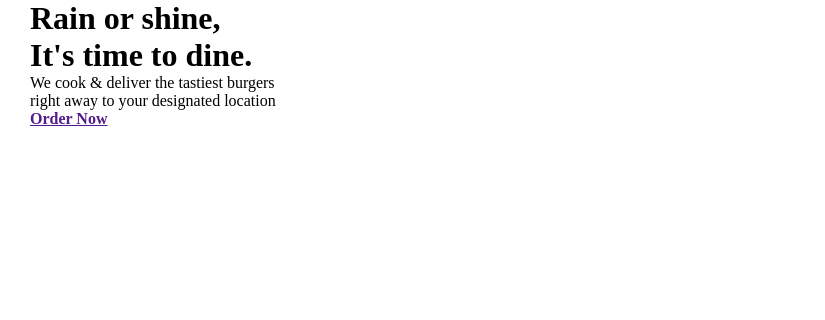
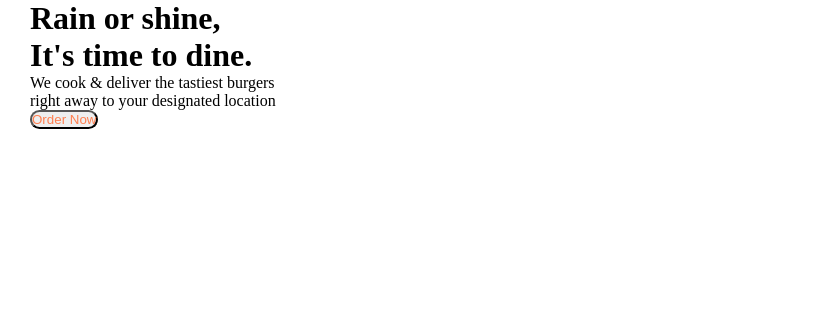
Before and after one commit to FloWambui/Burger-Palace., a plain HTML site: page index.html in a window 1280 px wide. Shown: the part 131-451 px from the top of the page, 0-825 px from the left. Drawn offline with Linux system fonts and the light colour scheme; grey boxes are pictures that could not be loaded.

Commit message:
added a button to the the navbar

```diff
--- a/index.css
+++ b/index.css
@@ -50,6 +50,10 @@
 .pic{
     height: 600px;
     width: 400px;
+}
+.button{
+    border-radius: 50px;
+    color: coral;
 }
 .discovermore{
     background-color: orange;
--- a/index.html
+++ b/index.html
@@ -41,7 +41,7 @@
 
             <h1><b>Rain or shine,<br>It's time to dine.</b></h1>
             <p>We cook & deliver the tastiest burgers<br>right away to your designated location</p>
-            <a href="" class="button"><b>Order Now</b></a>
+            <button class="button">Order Now</button>
 
 
 
```
